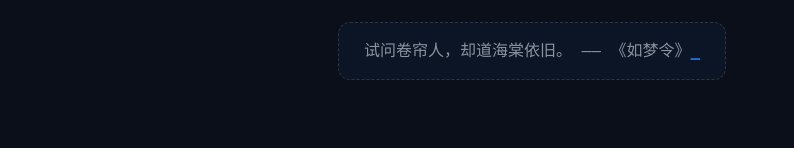
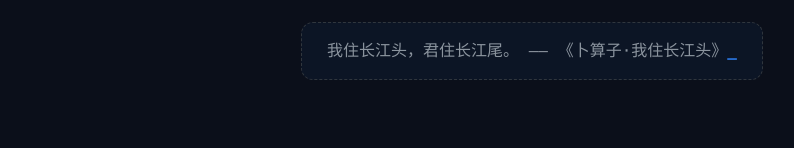
Before and after one commit to VarleyT/VarleyT.github.io, a plain HTML site: page index.html in a window 1280 px wide. Shown: the part 259-407 px from the top of the page, without its empty margins (108-902 px from the left). Drawn offline with Linux system fonts and the light colour scheme.

Commit message:
deploy: f83c5cbdede5fb5efc64e7fec306a1267e5afbe1

```diff
--- a/index.html
+++ b/index.html
@@ -110,7 +110,7 @@
 
         <script>
             // 由 Node.js 构建时注入的今日名言
-            const quote = "试问卷帘人，却道海棠依旧。 —— 《如梦令》";
+            const quote = "我住长江头，君住长江尾。 —— 《卜算子·我住长江头》";
             let i = 0;
             const speed = 100; // 打字速度（毫秒）
 
```
